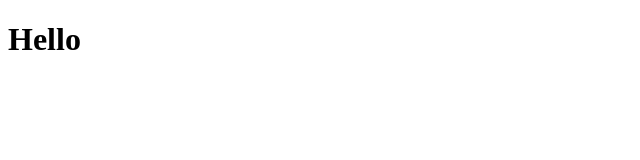
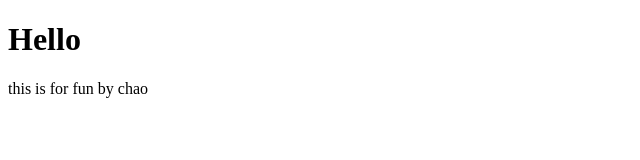
Before and after one commit to chaochao/web_server, a website: page public/index.html in a window 1280 px wide. Shown: the whole page, without its empty margins (0-640 px from the left). Drawn offline with Linux system fonts and the light colour scheme.

Commit message:
only for test

```diff
--- a/public/index.html
+++ b/public/index.html
@@ -6,5 +6,6 @@
   </head>
   <body>
     <h1>Hello</h1>
+    <p>this is for fun by chao</p>
   </body>
 </html>
```
